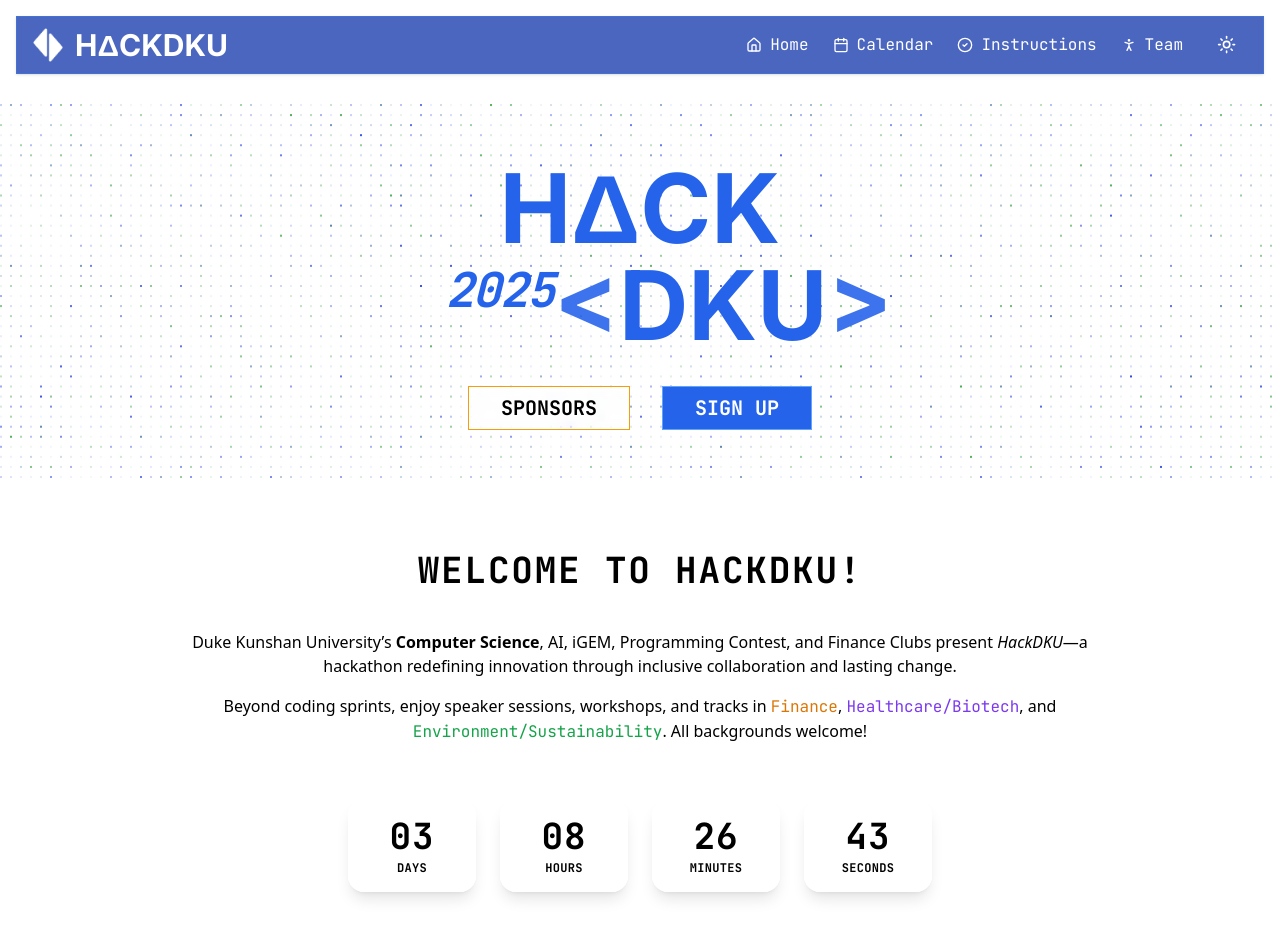
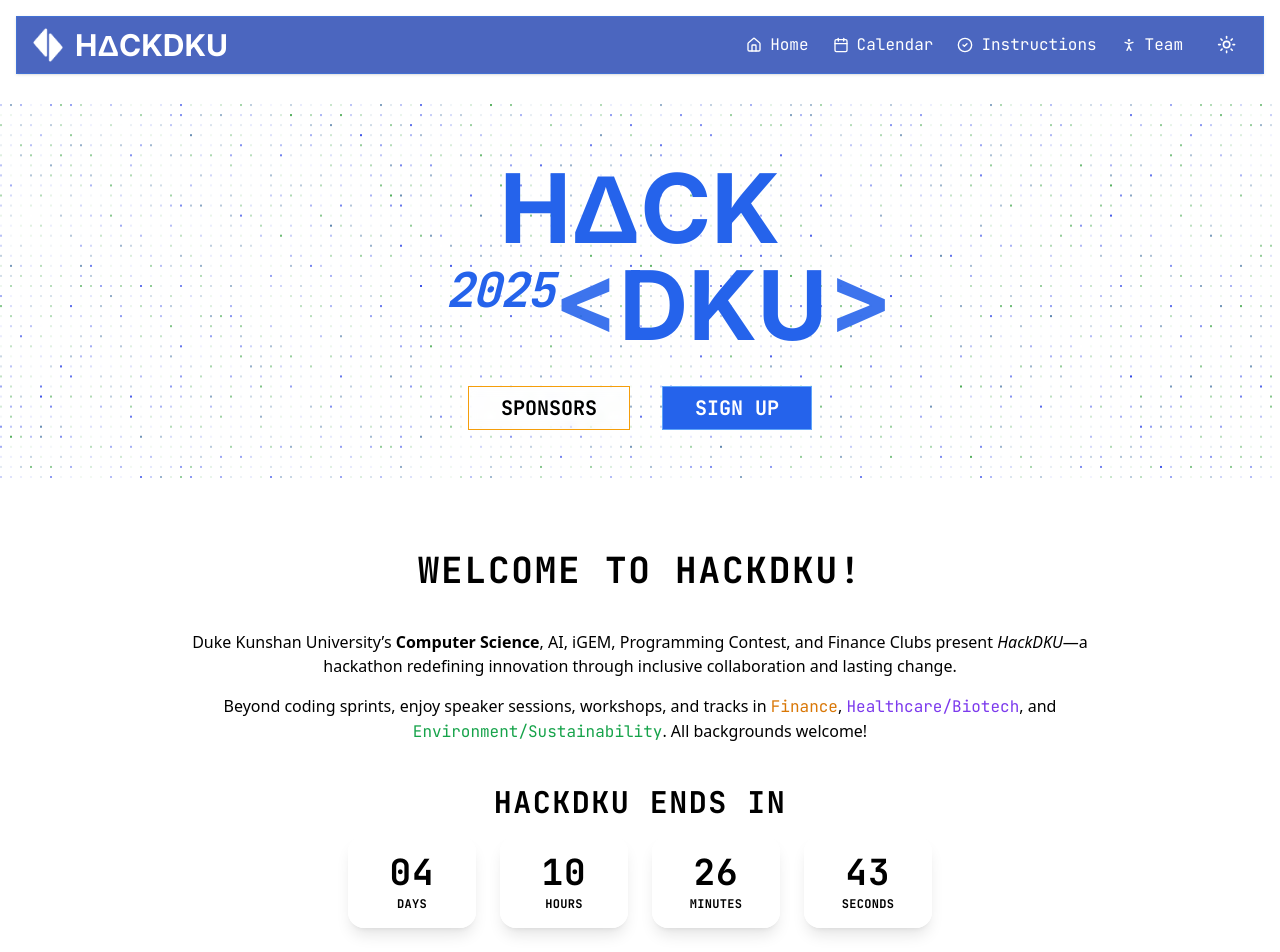
Before and after one commit to othmaneechc/hackdku25, a Next.js app: page / in a window 1280 px wide. Shown: the top 952 px of the page. Built offline with nearby package versions, Linux system fonts and the light colour scheme; a web font is replaced by a local one.

Commit message:
Update page.tsx

```diff
--- a/src/app/page.tsx
+++ b/src/app/page.tsx
@@ -47,7 +47,7 @@
   if (Object.values(timeLeft).every((v) => v === 0)) {
     return (
       <div className="text-center">
-        <h2 className="text-4xl font-bold mb-4">HackDKU is live! 🚀</h2>
+        <h2 className="text-4xl font-bold mb-4">HackDKU has ended!</h2>
       </div>
     );
   }
@@ -294,9 +294,9 @@
 
       {/* Countdown to hackathon */}
       <div className="container max-w-5xl mx-auto mb-4 text-center">
-        <h2 className="text-3xl font-bold mb-4"></h2>
+        <h2 className="text-3xl font-bold mb-4">HackDKU ends in</h2>
         {/* Adjust start time here */}
-        <Countdown target="2025-04-26T10:00:00" />
+        <Countdown target="2025-04-27T12:00:00" />
       </div>
 
       {/* Tracks */}
```
